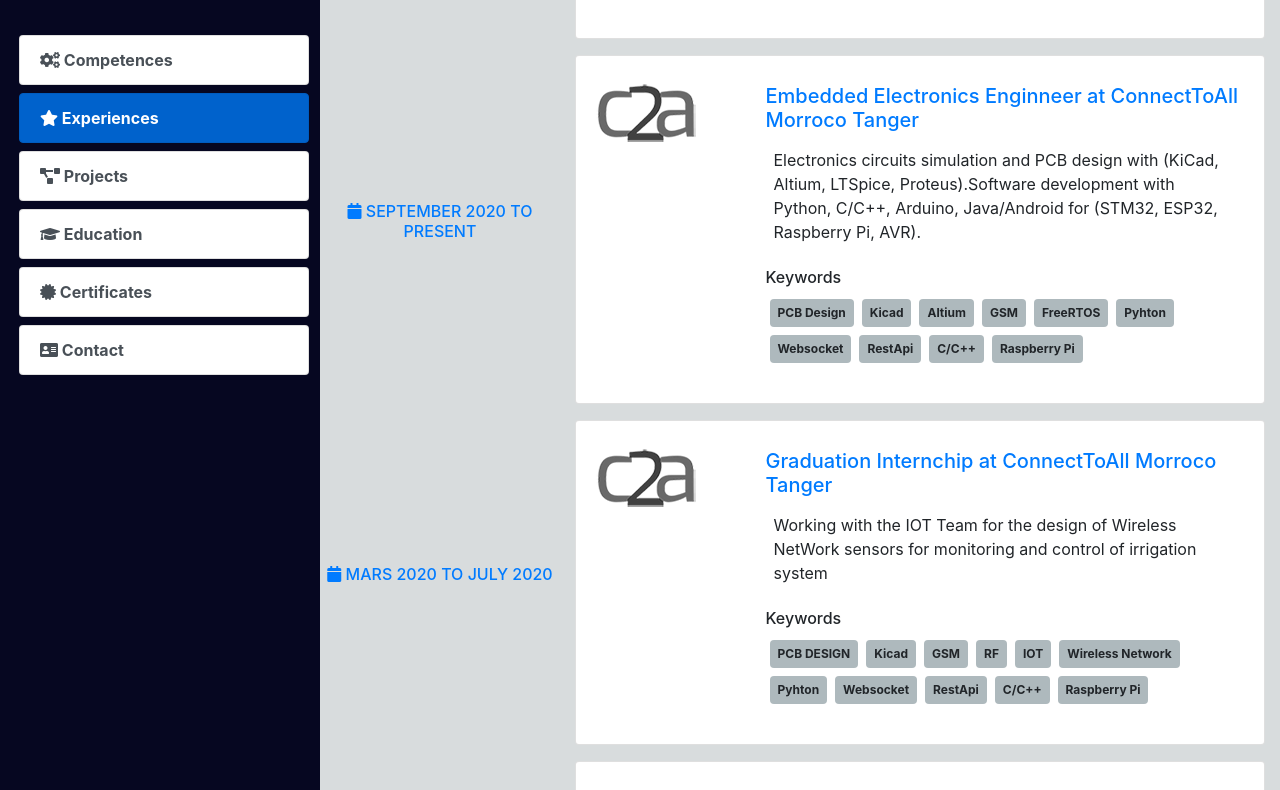
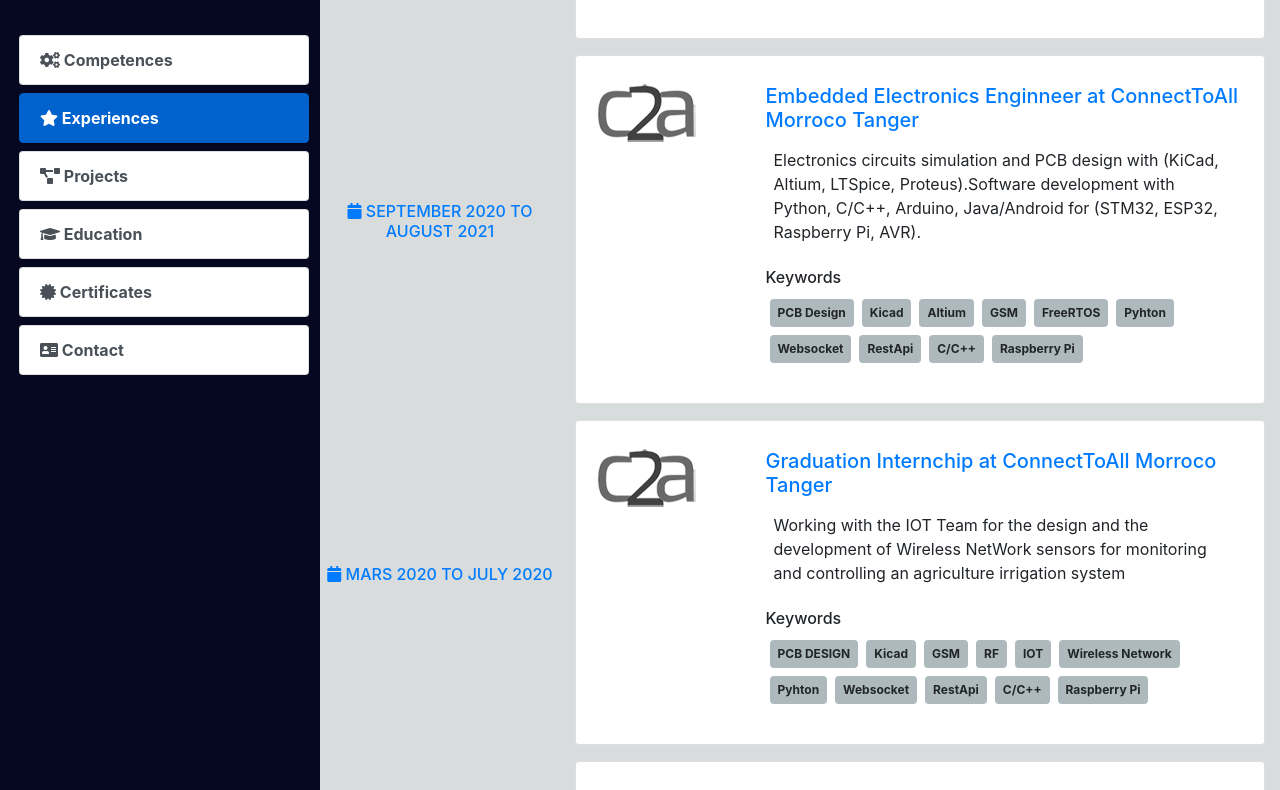
Before and after one commit to infotronic218/portfolio, a Vue app: page /experiences in a window 1280 px wide. Shown: the part 439-1229 px from the top of the page. Built offline with nearby package versions, Linux system fonts and the light colour scheme.

Commit message:
Update the portfolio

```diff
--- a/src/components/Experiences.vue
+++ b/src/components/Experiences.vue
@@ -57,7 +57,7 @@
              image:require('../assets/schneider.png'),
              },
             {start:"September 2020",
-             end:"present",
+             end:"August 2021",
              title:"Embedded Electronics Enginneer at ConnectToAll Morroco Tanger",
              description:"Electronics circuits simulation and PCB design with (KiCad, Altium, LTSpice, Proteus)."+
              "Software development with Python, C/C++, Arduino, Java/Android for (STM32, ESP32, Raspberry Pi, AVR).",
@@ -69,7 +69,7 @@
             {start:"Mars 2020",
              end:"July 2020",
              title:"Graduation Internchip at ConnectToAll Morroco Tanger",
-             description:"Working with the IOT Team for the design of Wireless NetWork sensors for monitoring and control of irrigation system ",
+             description:"Working with the IOT Team for the design and the development of  Wireless NetWork sensors for monitoring and controlling an agriculture irrigation system ",
              keywords:['PCB DESIGN','Kicad','GSM','RF','IOT','Wireless Network',
                'Pyhton','Websocket','RestApi','C/C++','Raspberry Pi'],
              image:require('../assets/c2a.png'),
@@ -102,7 +102,7 @@
 </script>
 <style >
   .img-container{
-
+     width: 150px;
   }
   .img{
       max-width: 100%;
--- a/src/components/Projects.vue
+++ b/src/components/Projects.vue
@@ -9,7 +9,7 @@
                <h6 class="text-center text-primary">
                      <strong>
                      <i class="fas fa-calendar    "> </i>
-                     October 2020</strong>
+                     October 2021</strong>
                   </h6>
             </div>
             <div class="col-sm-10 mt-2">
```
